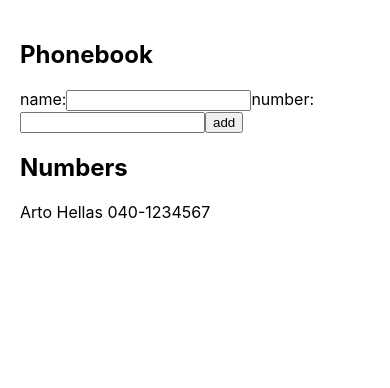
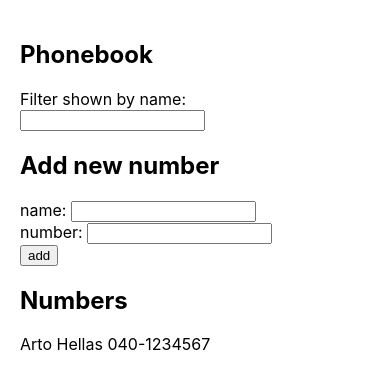
Before and after one commit to mickywagner/fullstack-open-2021, a React (Create React App) app in the folder part2/phonebook/: page / in a window 390 px wide. Shown: the top 388 px of the page. Built offline with nearby package versions, Linux system fonts and the light colour scheme.

Commit message:
part2 | 2.9 phonebook step4 | Add filter functionality

```diff
--- a/part2/phonebook/src/App.js
+++ b/part2/phonebook/src/App.js
@@ -6,6 +6,7 @@ const App = () => {
   ]);
   const [newName, setNewName] = useState("");
   const [newNumber, setNewNumber] = useState("");
+  const [filter, setFilter] = useState("");
 
   const checkDuplicateEntry = (name) => {
     return persons.findIndex((person) => person.name === name);
@@ -26,27 +27,47 @@ const App = () => {
     setNewNumber("");
   };
 
-  const handleNameChange = (e) => {
-    setNewName(e.target.value);
-  };
-
-  const handleNumberChange = (e) => {
-    setNewNumber(e.target.value);
-  };
+  let filteredList = persons.filter((person) =>
+    person.name.toLowerCase().includes(filter.toLowerCase())
+  );
 
   return (
     <div>
       <h2>Phonebook</h2>
+      <label htmlFor="filter">Filter shown by name: </label>
+      <input
+        id="filter"
+        value={filter}
+        onChange={(e) => setFilter(e.target.value)}
+      />
+
+      <h2>Add new number</h2>
       <form onSubmit={addNewName}>
-        <label htmlFor="name">name:</label>
-        <input id="name" value={newName} onChange={handleNameChange} />
-        <label htmlFor="number">number: </label>
-        <input id="number" value={newNumber} onChange={handleNumberChange} />
+        <div>
+          <label htmlFor="name">name: </label>
+          <input
+            id="name"
+            value={newName}
+            onChange={(e) => setNewName(e.target.value)}
+          />
+        </div>
+        <div>
+          <label htmlFor="number">number: </label>
+          <input
+            id="number"
+            value={newNumber}
+            onChange={(e) => setNewNumber(e.target.value)}
+          />
+        </div>
+
         <button type="submit">add</button>
       </form>
       <h2>Numbers</h2>
-      {persons.map((person) => (
-        <div key={persons.indexOf(person)}>{person.name} {person.number}</div>
+
+      {filteredList.map((person) => (
+        <div key={persons.indexOf(person)}>
+          {person.name} {person.number}
+        </div>
       ))}
     </div>
   );
```
